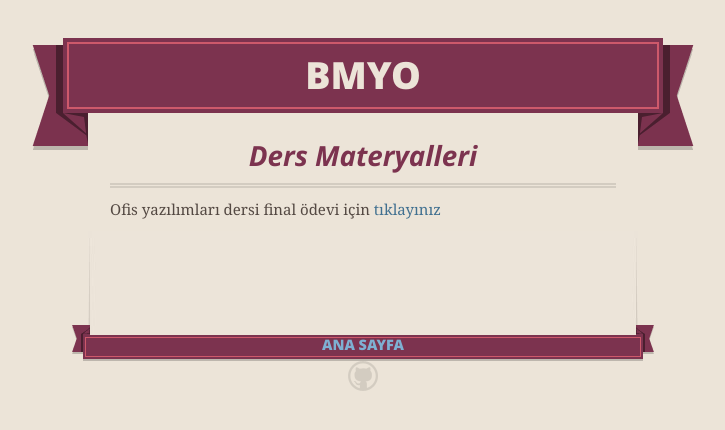
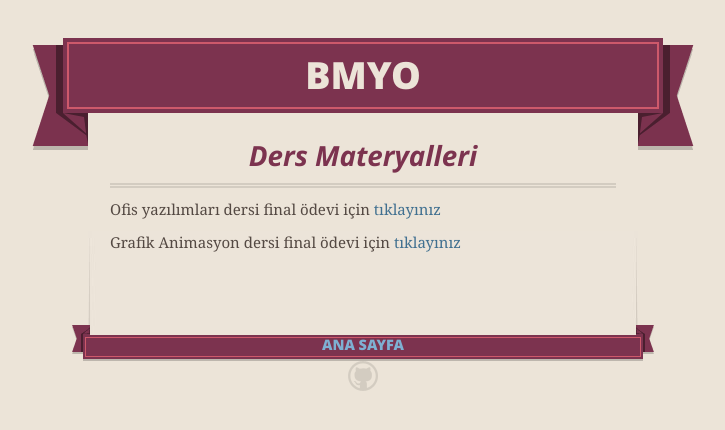
Before and after one commit to gkayhan/gkayhan.github.io, a Jekyll site: the page built from bmyo/index.md, in a window 1280 px wide. Shown: the top 430 px of the page, without its empty margins (277-1002 px from the left). Built offline with Jekyll 4.4.1, drawn with Linux system fonts in a browser that asks for light colours; nearby versions of some CDN libraries; Markdown is read by kramdown in place of the engine named in the settings.

Commit message:
Update index.md

```diff
--- a/bmyo/index.md
+++ b/bmyo/index.md
@@ -7,3 +7,6 @@ title: BMYO
 
 Ofis yazılımları dersi final ödevi için
 [tıklayınız](https://docs.google.com/a/bil.omu.edu.tr/uc?authuser=0&id=0B5WGtCyvaTupWlBJZGVVRFRISnM&export=download)
+
+Grafik Animasyon dersi final ödevi için
+[tıklayınız](https://docs.google.com/a/bil.omu.edu.tr/uc?authuser=0&id=0B5WGtCyvaTupdGZoOGRzUTRXVG8&export=download)
```
